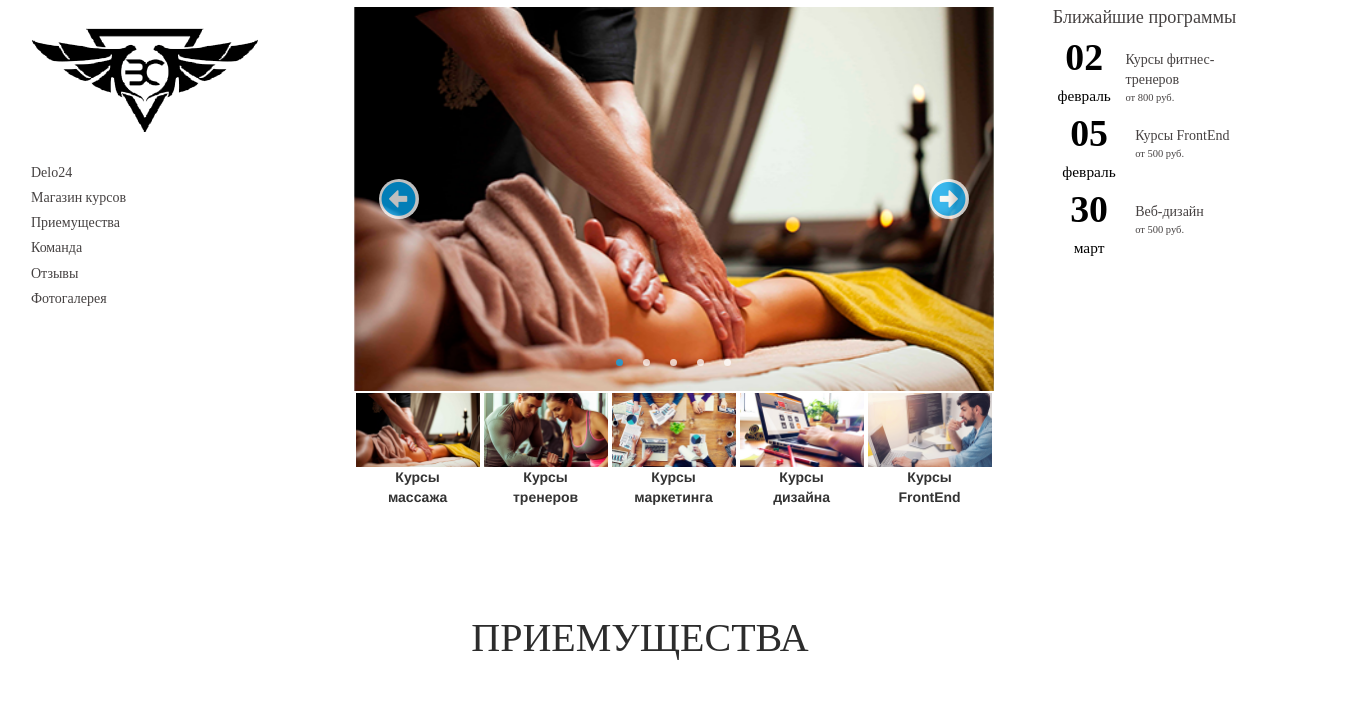
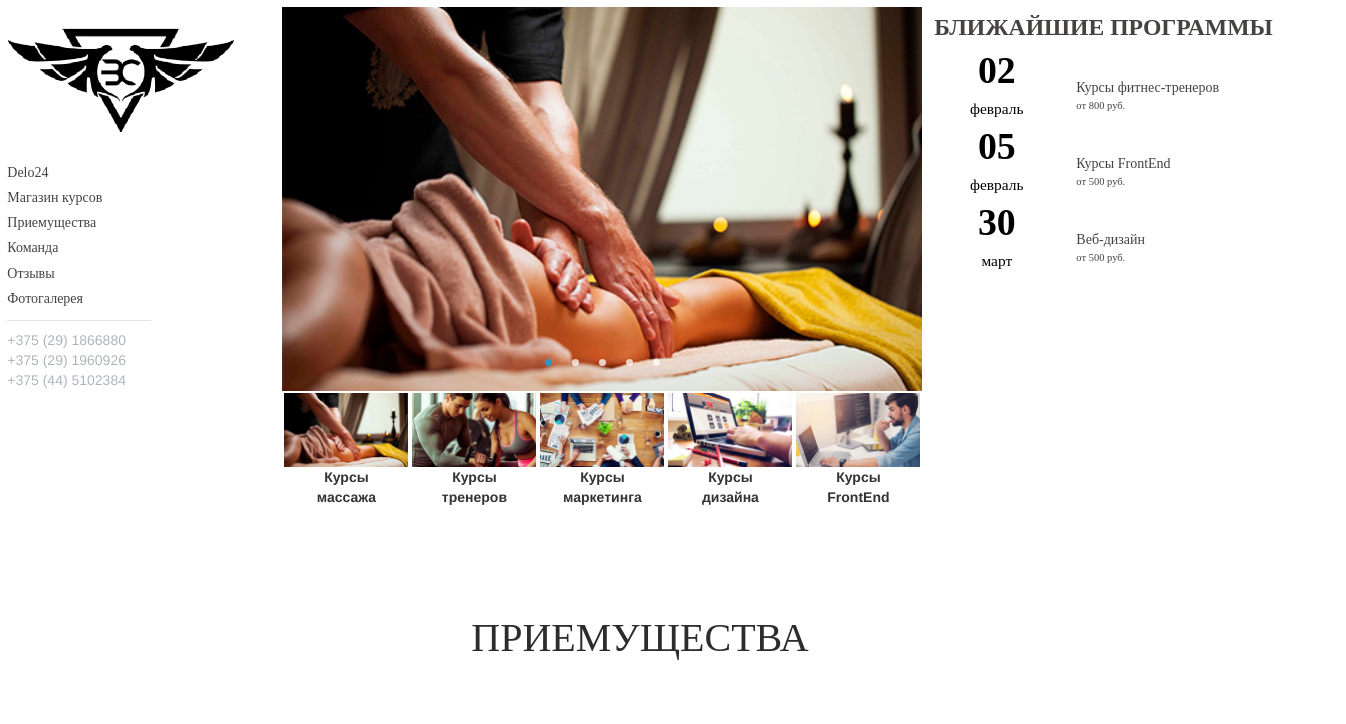
Before and after one commit to darina1009/delo24, a plain HTML site: page index.html in a window 1280 px wide. Shown: the part 73-797 px from the top of the page, 1346 px wide, since content can reach past the window. Drawn offline with nearby package versions, Linux system fonts and the light colour scheme; a script that the page names is missing; a web font is replaced by a local one.

Commit message:
Add files via upload

```diff
--- a/index.html
+++ b/index.html
@@ -4,6 +4,10 @@
 <head>
   <meta charset="utf-8">
   <meta name="viewport" content="width=device-width, initial-scale=1, shrink-to-fit=no">
+  <meta name="description" content="Предоставление курсов с трудоустройством">
+  <meta name="Keywords" content="курсы программа веб-дизайн маркетинг массаж обучение занятие продвижение социальные сети">
+  <meta name="robots" content="index, follow">
+
   <title>DELO 24</title>
 
   <link rel="stylesheet" href="css/owl.carousel.min.css">
@@ -26,6 +30,7 @@
 </head>
 
 <body>
+
   <header>
     <div id="slider" class="slider">
 
@@ -59,11 +64,11 @@
     </div>-->
 
   </header>
-  <div class="header">
+  <div class="header ">
 
     <nav class="main-menu">
       <div class="logo">
-        <a href="/">
+          <a name="smooth_top"></a>
           <img alt="DELO24" src="img/log.png" width="90%">
         </a>
       </div>
@@ -86,6 +91,12 @@
         <li class="item">
           <a class="link" routerlinkactive="active" href="#gallery">Фотогалерея</a>
         </li>
+        <div class="more_div "></div>
+        <li class="t-item">
+           +375 (29) 1866880<br>
+                +375 (29) 1960926<br>
+                +375 (44) 5102384
+          </li>
       </ul>
     </nav>
 
@@ -170,7 +181,7 @@ You can download it from http://leaverou.github.com/prefixfree/ -->
 <div class="prog">
   <div class="index-page__programms">
         <a class="index" href="shop/index.html" routerlink="/shop">
-          <div class="text index">Ближайшие программы</div>
+          <div class="text index">БЛИЖАЙШИЕ ПРОГРАММЫ</div>
         </a>
       </div>
 
@@ -366,10 +377,12 @@ You can download it from http://leaverou.github.com/prefixfree/ -->
     </div>
   </div>
     <div class="team">
-      <h2><a name="team">НАША КОМАНДА</a></h2>
+      <p><a name="team">НАША КОМАНДА</a></p>
       <img src="img/komand.png" alt="slide1">
     </div>
-
+<div class="smooth">
+ <a href="#smooth_top"><img src="img/icons/chevron-circle-right.svg" alt="vverh"></a>
+</div>
   <footer>
         <section class="footer__text">
           ©&nbsp;2014-2018 Delo24. <br>
--- a/js/script.js
+++ b/js/script.js
@@ -4,22 +4,23 @@ $(function(){
 
         $('.slider1').owlCarousel({
 			items:1,
-			nav: true,
-			navText:['<i class="fas fa-arrow-alt-circle-left"></i>','<i class="fas fa-arrow-alt-circle-right"></i>'], responsive:{
+			// nav: true,
+			// navText:['<i class="fas fa-arrow-alt-circle-left"></i>','<i class="fas fa-arrow-alt-circle-right"></i>'],
+			 responsive:{
 				0:{
 					items:1,
-					nav:false,
+					// nav:false,
 					dots:false
 
 				},
 				600:{
 					items:1,
-					nav:true,
+					// nav:true,
 					dots:true
 				},
 				900:{
 					items:1,
-					nav:true,
+					// nav:true,
 					dots:true
 				}
 			}
--- a/style.css
+++ b/style.css
@@ -15,6 +15,11 @@
   src: url(font/calibril.ttf);
 
 }
+
+html{
+  scroll-behavior: smooth;
+}
+
 * {
   margin: 0;
   padding: 0;
@@ -25,6 +30,7 @@ body {
   margin-left: auto;
   margin-right: auto;
   width: 99%;
+
   }
 
 a {
@@ -321,6 +327,8 @@ dl {
   display: flex;
   flex-direction: row;
   justify-content: space-around;
+
+
 }
 
 /*лого*/
@@ -340,7 +348,15 @@ dl {
   color: #464242;
   text-decoration: none;
 }
-
+.more_div {
+  margin-top: 9px;
+  margin-right: 110px;
+  padding-top: 9px;
+  border-top: 1px solid #dfe2e8;}
+.t-item{
+  list-style-type: none;
+  color: #b1b4bb;
+}
 
 /*Search*/
 .search {
@@ -490,8 +506,9 @@ dl {
 
 .index {
   color: #464242;
-  font-family: OpenSans-Bold;
-  font-size: 114%;
+  font-family: calibril;
+  font-size: 130%;
+  font-weight: 900;
 
 }
 
@@ -582,7 +599,7 @@ dl {
 .about-body-text {
   color: #2c2c2c;
   text-align: center;
-  margin-left: 10%;
+
 }
 
 .about-body-text p {
@@ -666,12 +683,12 @@ form input{
 
 .consul-button {
   width: 25%;
-  font-size: 25px;
+  font-size: 180%;
   background-color: #ff1616;
   color: white;
   text-align: center;
   padding-top: 0.2%;
-  height: 40px;
+
 
   border-radius: 10px 10px;
 }
@@ -736,7 +753,7 @@ form input{
   color: #2c2c2c
 }
 
-.team h2 {
+.team p {
   text-align: center;
   font-size: 40px;
   font-family: OpenSans-Bold;
@@ -745,8 +762,13 @@ form input{
 }
 
 .team img{
-  width: 1340px;
+  width: 90%;
 }
+.smooth{width: 6%;
+  transform: rotate(-90deg);
+scroll-behavior: smooth;}
+
+/* footer */
 
 footer {
 background: #f4f4f4;
@@ -1075,7 +1097,7 @@ align-items: baseline;
 	background:#03a9f4;
 }
 /*шарики*/
-.owl-carousel .owl-nav button.owl-prev,
+/* .owl-carousel .owl-nav button.owl-prev,
 .owl-carousel .owl-nav button.owl-next{
 	position: absolute;
 	top:50%;
@@ -1103,14 +1125,14 @@ align-items: baseline;
 	opacity: .8;
 	background-color: rgb(34, 230, 236);
 
-}
+} */
 
-.owl-carousel .owl-nav button.owl-prev i,
+/* .owl-carousel .owl-nav button.owl-prev i,
 .owl-carousel .owl-nav button.owl-next i{
 	color:#03a9f4;
 	font-size:35px;
 	line-height:40px;
-}
+} */
 .slide{
     margin: 2px;
     text-align: center;
```
Also changed, not shown: img/icons/chevron-circle-right.svg (added).
